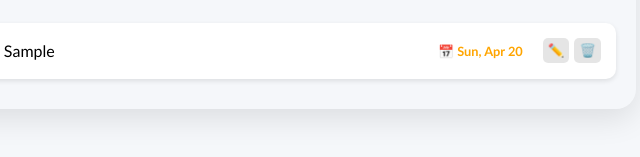
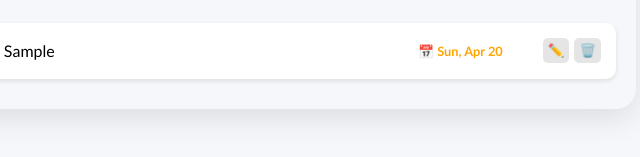
Before and after one commit to Vitronics/ultimate_task_app2, a website: page index.html.html in a window 1280 px wide. Both pictures are taken after typing "Sample", "Sample" into the empty fields and a click on the button "ADD TASK". Shown: the part 519-676 px from the top of the page, 424-1064 px from the left. Drawn offline with Linux system fonts and the light colour scheme.

Commit message:
Update task.css

```diff
--- a/task.css
+++ b/task.css
@@ -220,7 +220,7 @@
 }
 
 .task-completed .task-text {
-    text-decoration: line-through;
+/*     text-decoration: line-through; */
     color: #07bf41;
 }
 
@@ -258,10 +258,10 @@
 }
 .task-due-date {
     font-size: 0.8rem;
-    margin-right: 10px;
+    margin-right: 30px;
     display: flex;
     align-items: center;
-    white-space: nowrap;
+/*     white-space: nowrap; */
 }
 
 .task-due-date.today {
```
